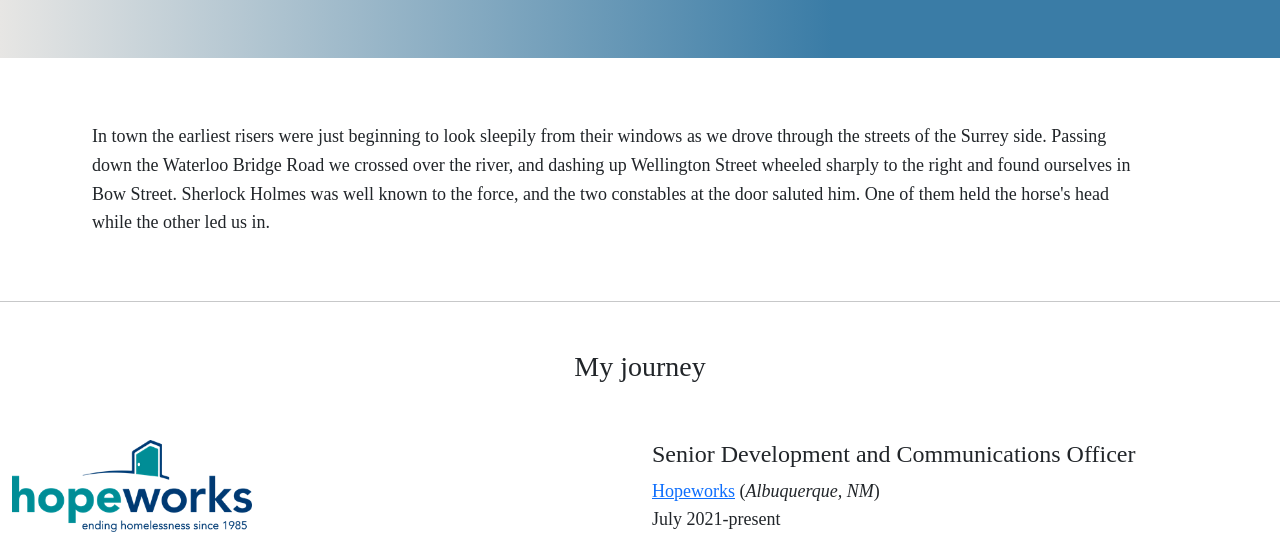
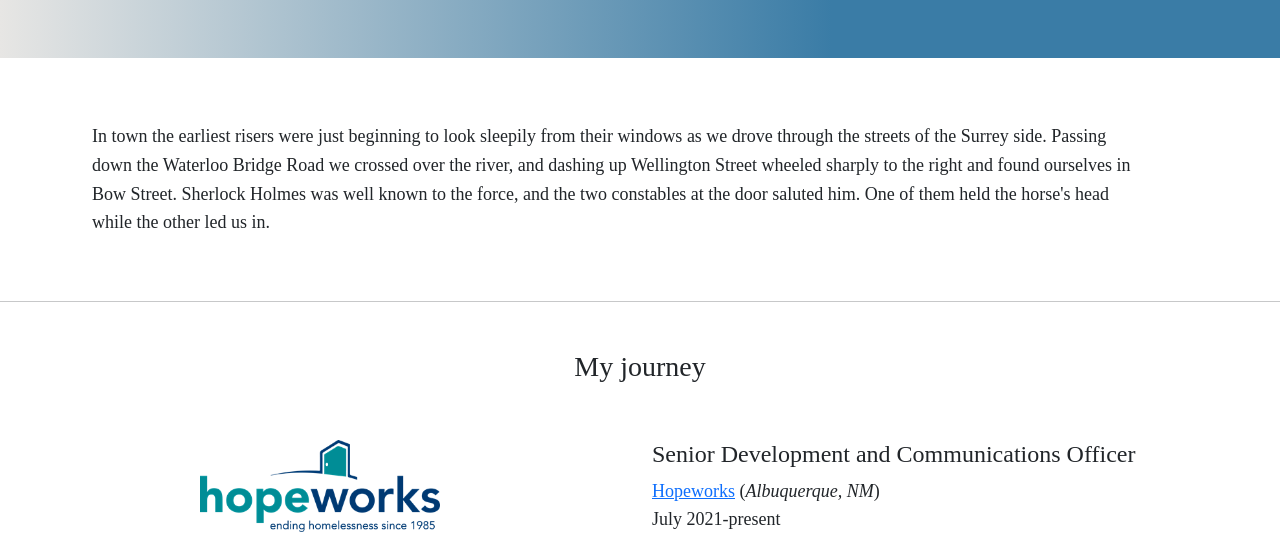
Before and after one commit to StephenAWade/react-personal-website, a React app in the folder frontend/: page / in a window 1280 px wide. Shown: the part 406-952 px from the top of the page. Built offline with nearby package versions, Linux system fonts and the light colour scheme.

Commit message:
aligned icons

```diff
--- a/frontend/src/ui/App.css
+++ b/frontend/src/ui/App.css
@@ -123,11 +123,13 @@ body {
 }
 
 #work-logos {
-  align-items: end;
   width: 15rem;
   height: 20rem;
   max-width: 100%;
   height: auto;
+  display: block;
+  margin-left: auto;
+  margin-right: auto;
 }
 
 #contact {
```
